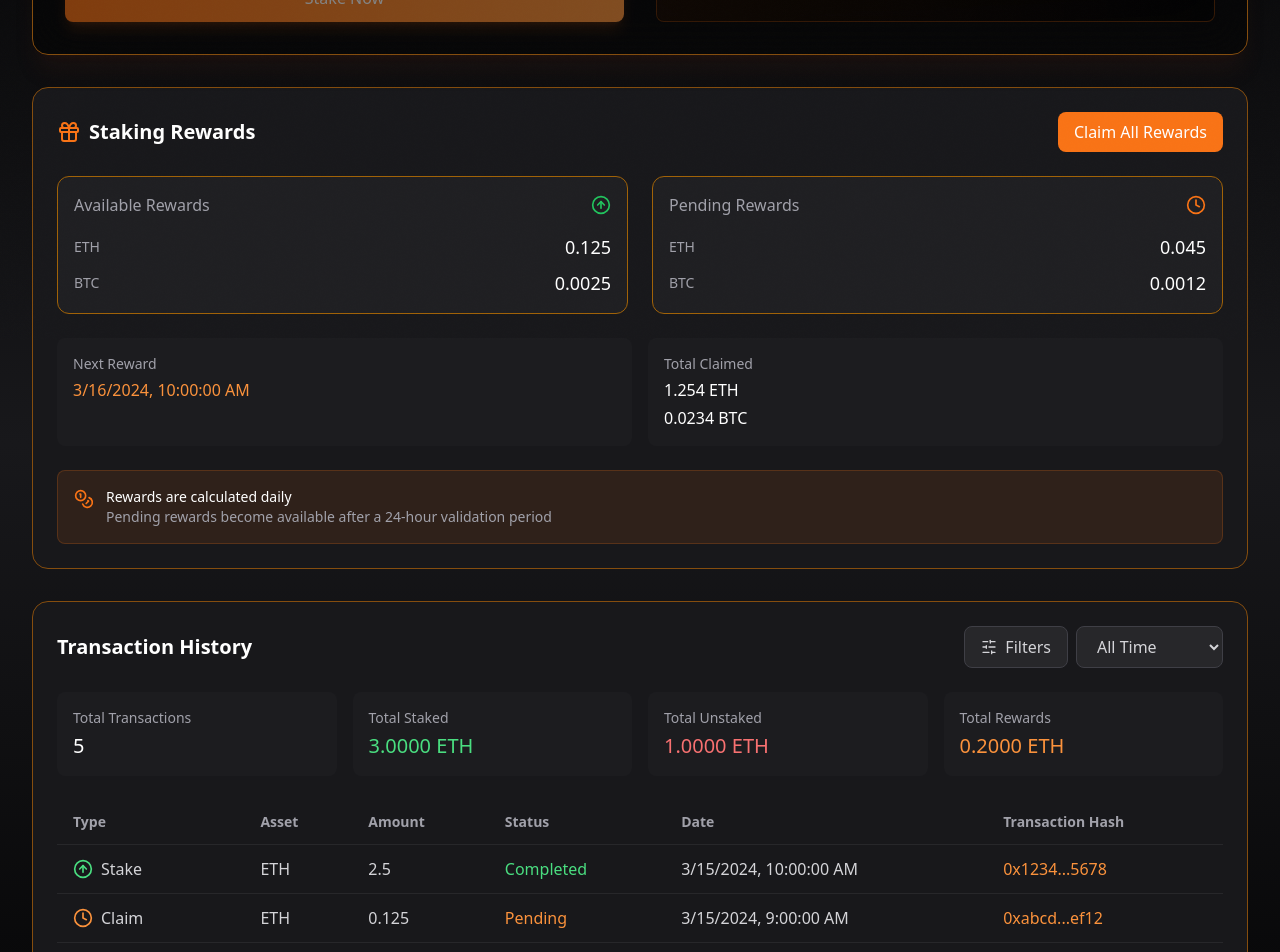
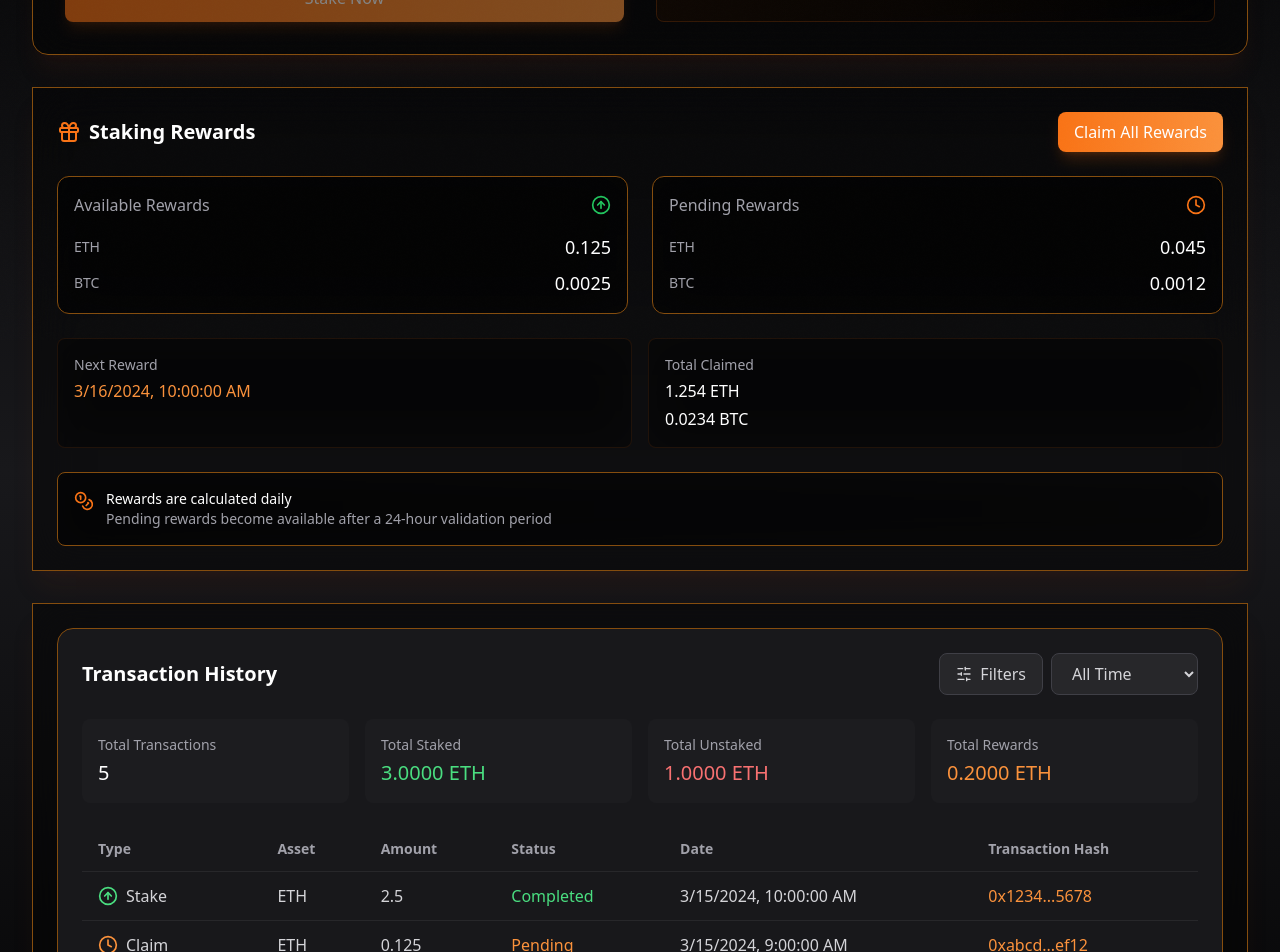
Before and after one commit to Ty-HA/polystake-frontend, a Next.js app: page / in a window 1280 px wide. Shown: the part 460-1412 px from the top of the page. Built offline with nearby package versions, Linux system fonts and the light colour scheme.

Commit message:
fixed props

```diff
--- a/src/app/globals.css
+++ b/src/app/globals.css
@@ -121,7 +121,7 @@ body::before {
 /* Effet de glassmorphism pour les cards */
 @layer components {
   .glass-card {
-    @apply bg-zinc-900/90 backdrop-blur-xl border border-zinc-800/50;
+    @apply bg-zinc-900/90 backdrop-blur-xl border border-yellow-800;
   }
 }
 
--- a/src/components/staking/RewardsCard.tsx
+++ b/src/components/staking/RewardsCard.tsx
@@ -3,7 +3,7 @@
 import React from 'react';
 import { Coins, ArrowUpCircle, Clock, Gift } from 'lucide-react';
 
-interface RewardStats {
+type RewardStats = {
     available: {
         ETH: string;
         BTC: string;
@@ -12,21 +12,23 @@ interface RewardStats {
         ETH: string;
         BTC: string;
     };
-    nextReward: string; // timestamp
+    nextReward: string;
     totalClaimed: {
         ETH: string;
         BTC: string;
     };
 }
 
-interface RewardsCardProps {
+type RewardsCardProps = {
     stats: RewardStats;
     onClaimRewards: () => void;
+    className?: string;
 }
 
-const RewardsCard: React.FC<RewardsCardProps> = ({ stats, onClaimRewards }) => {
+const RewardsCard = ({ stats, onClaimRewards, className = '' }: RewardsCardProps) => {
     return (
-        <div className="bg-zinc-900 rounded-2xl border border-yellow-800 p-6">
+        <div className={className}>
+            <div className="p-6">
                 <div className="flex items-center justify-between mb-6">
                     <h2 className="text-xl font-bold text-white flex items-center gap-2">
                         <Gift className="text-orange-500" />
@@ -34,15 +36,16 @@ const RewardsCard: React.FC<RewardsCardProps> = ({ stats, onClaimRewards }) => {
                     </h2>
                     <button
                         onClick={onClaimRewards}
-                    className="px-4 py-2 bg-orange-500 hover:bg-orange-600 text-white rounded-lg transition-colors duration-200"
+                        className="group relative px-4 py-2 overflow-hidden rounded-lg bg-gradient-to-r from-orange-500 to-orange-400 text-white font-medium shadow-lg shadow-orange-500/20 hover:shadow-orange-500/40 transition-all duration-300"
                     >
-                    Claim All Rewards
+                        <div className="absolute inset-0 w-0 bg-white transition-all duration-300 ease-out group-hover:w-full opacity-10"></div>
+                        <span className="relative z-10">Claim All Rewards</span>
                     </button>
                 </div>
 
                 <div className="grid grid-cols-1 md:grid-cols-2 gap-6">
                     {/* Available Rewards */}
-                <div className="bg-zinc-800/50 rounded-xl p-4 border border-yellow-700">
+                    <div className="bg-black/50 backdrop-blur-xl rounded-xl p-4 border border-yellow-800">
                         <div className="flex items-center justify-between mb-4">
                             <span className="text-zinc-400">Available Rewards</span>
                             <ArrowUpCircle className="h-5 w-5 text-green-500" />
@@ -60,7 +63,7 @@ const RewardsCard: React.FC<RewardsCardProps> = ({ stats, onClaimRewards }) => {
                     </div>
 
                     {/* Pending Rewards */}
-                <div className="bg-zinc-800/50 rounded-xl p-4 border border-yellow-700">
+                    <div className="bg-black/50 backdrop-blur-xl rounded-xl p-4 border border-yellow-800">
                         <div className="flex items-center justify-between mb-4">
                             <span className="text-zinc-400">Pending Rewards</span>
                             <Clock className="h-5 w-5 text-orange-500" />
@@ -80,13 +83,13 @@ const RewardsCard: React.FC<RewardsCardProps> = ({ stats, onClaimRewards }) => {
 
                 {/* Additional Stats */}
                 <div className="mt-6 grid grid-cols-2 gap-4">
-                <div className="bg-zinc-800/30 rounded-lg p-4">
+                    <div className="bg-black/30 backdrop-blur-xl rounded-lg p-4 border border-orange-500/10">
                         <div className="text-sm text-zinc-400 mb-1">Next Reward</div>
                         <div className="text-orange-400 font-medium">
                             {new Date(stats.nextReward).toLocaleString()}
                         </div>
                     </div>
-                <div className="bg-zinc-800/30 rounded-lg p-4">
+                    <div className="bg-black/30 backdrop-blur-xl rounded-lg p-4 border border-orange-500/10">
                         <div className="text-sm text-zinc-400 mb-1">Total Claimed</div>
                         <div className="space-y-1">
                             <div className="text-white font-medium">{stats.totalClaimed.ETH} ETH</div>
@@ -95,7 +98,7 @@ const RewardsCard: React.FC<RewardsCardProps> = ({ stats, onClaimRewards }) => {
                     </div>
                 </div>
 
-            <div className="mt-6 p-4 rounded-lg bg-orange-500/10 border border-orange-500/20">
+                <div className="mt-6 p-4 rounded-lg bg-gradient-to-r from-black/50 to-black/30 backdrop-blur-xl border border-yellow-800">
                     <div className="flex items-start space-x-3">
                         <Coins className="h-5 w-5 text-orange-500 mt-0.5" />
                         <div>
@@ -105,6 +108,7 @@ const RewardsCard: React.FC<RewardsCardProps> = ({ stats, onClaimRewards }) => {
                     </div>
                 </div>
             </div>
+        </div>
     );
 };
 
--- a/src/components/staking/StakingInterface.tsx
+++ b/src/components/staking/StakingInterface.tsx
@@ -5,13 +5,13 @@ import { AlertCircle } from 'lucide-react';
 import { Alert, AlertDescription, AlertTitle } from '@/components/ui/Alert';
 import RewardsCard from './RewardsCard';
 import TransactionHistory from './TransactionHistory';
-import type { Transaction } from '@/types/staking';
+import type { Transaction, RewardStats } from '@/types/staking';
 
 const StakingInterface = () => {
   const [selectedCrypto, setSelectedCrypto] = useState('ETH');
   const [amount, setAmount] = useState('');
 
-  const demoRewardStats = {
+  const demoRewardStats: RewardStats = {
     available: {
       ETH: "0.125",
       BTC: "0.0025"
@@ -170,17 +170,17 @@ const StakingInterface = () => {
         <RewardsCard
           stats={demoRewardStats}
           onClaimRewards={handleClaimRewards}
-          className="bg-black/40 backdrop-blur-xl border border-orange-500/20 shadow-xl shadow-orange-900/10"
+          className="bg-black/40 backdrop-blur-xl border border-yellow-800 shadow-xl shadow-orange-900/10"
         />
 
         {/* Transaction History */}
         <TransactionHistory
           transactions={demoTransactions}
-          className="bg-black/40 backdrop-blur-xl border border-orange-500/20 shadow-xl shadow-orange-900/10"
+          className="bg-black/40 backdrop-blur-xl border border-yellow-800 shadow-xl shadow-orange-900/10"
         />
 
         {/* Info Alert */}
-        <Alert className="bg-black/40 backdrop-blur-xl border border-orange-500/20">
+        <Alert className="bg-black/40 backdrop-blur-xl border border-yellow-800">
           <AlertCircle className="h-4 w-4 text-orange-400" />
           <AlertTitle className="text-zinc-200">Important Information</AlertTitle>
           <AlertDescription className="text-zinc-400">
--- a/src/components/staking/TransactionHistory.tsx
+++ b/src/components/staking/TransactionHistory.tsx
@@ -6,13 +6,9 @@ import type { Transaction } from '@/types/staking';
 
 interface TransactionHistoryProps {
     transactions: Transaction[];
+    className?: string;
 }
-
-interface TransactionHistoryProps {
-    transactions: Transaction[];
-}
-
-const TransactionHistory: React.FC<TransactionHistoryProps> = ({ transactions }) => {
+const TransactionHistory = ({ transactions, className = '' }: TransactionHistoryProps) => {
     const [searchTerm, setSearchTerm] = useState('');
     const [filterAsset, setFilterAsset] = useState<'ALL' | 'ETH' | 'BTC'>('ALL');
     const [filterType, setFilterType] = useState<'ALL' | 'stake' | 'unstake' | 'claim'>('ALL');
@@ -72,6 +68,8 @@ const TransactionHistory: React.FC<TransactionHistoryProps> = ({ transactions })
     };
 
     return (
+        <div className={className}>
+            <div className="p-6">
         <div className="bg-zinc-900 rounded-2xl border border-yellow-800 p-6">
             {/* Header with main filters */}
             <div className="flex flex-col md:flex-row justify-between items-start md:items-center gap-4 mb-6">
@@ -251,6 +249,8 @@ const TransactionHistory: React.FC<TransactionHistoryProps> = ({ transactions })
                 </div>
             )}
         </div>
+    </div>
+</div>
     );
 };
 
--- a/src/types/staking.ts
+++ b/src/types/staking.ts
@@ -41,7 +41,8 @@ export interface StakingConstants {
 
 export type StakingStatus = 'active' | 'pending' | 'completed';
 
-export interface Transaction {
+
+export type Transaction = {
     id: string;
     type: "stake" | "claim" | "unstake";
     asset: "ETH" | "BTC";
@@ -50,3 +51,19 @@ export interface Transaction {
     timestamp: string;
     hash: string;
 }
+
+export type RewardStats = {
+    available: {
+        ETH: string;
+        BTC: string;
+    };
+    pending: {
+        ETH: string;
+        BTC: string;
+    };
+    nextReward: string;
+    totalClaimed: {
+        ETH: string;
+        BTC: string;
+    };
+}
```
Lines whose indentation alone changed are shown as unchanged.
